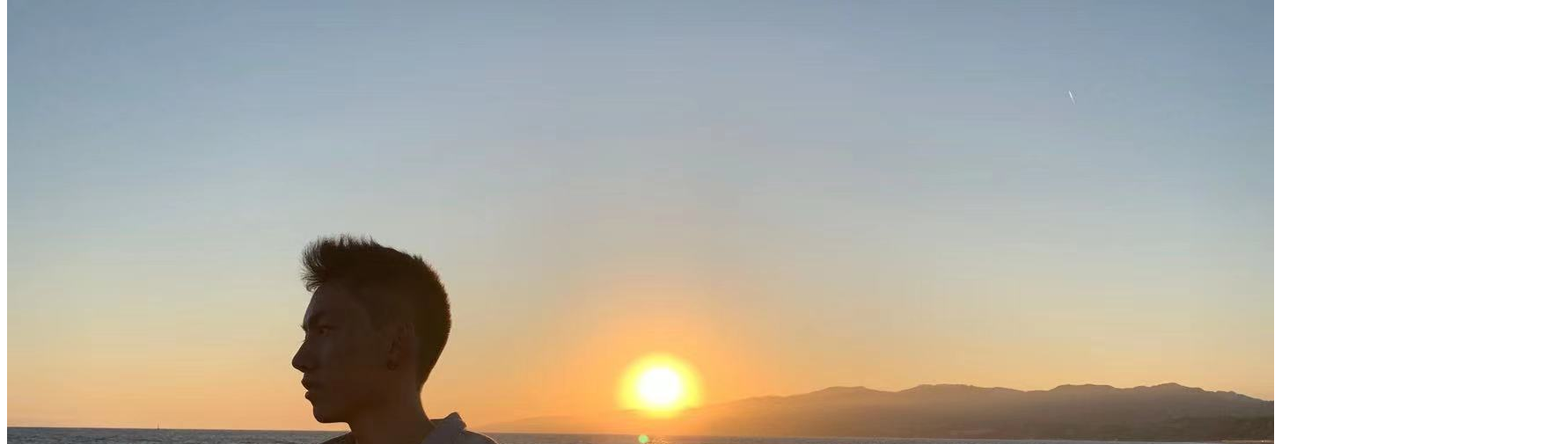
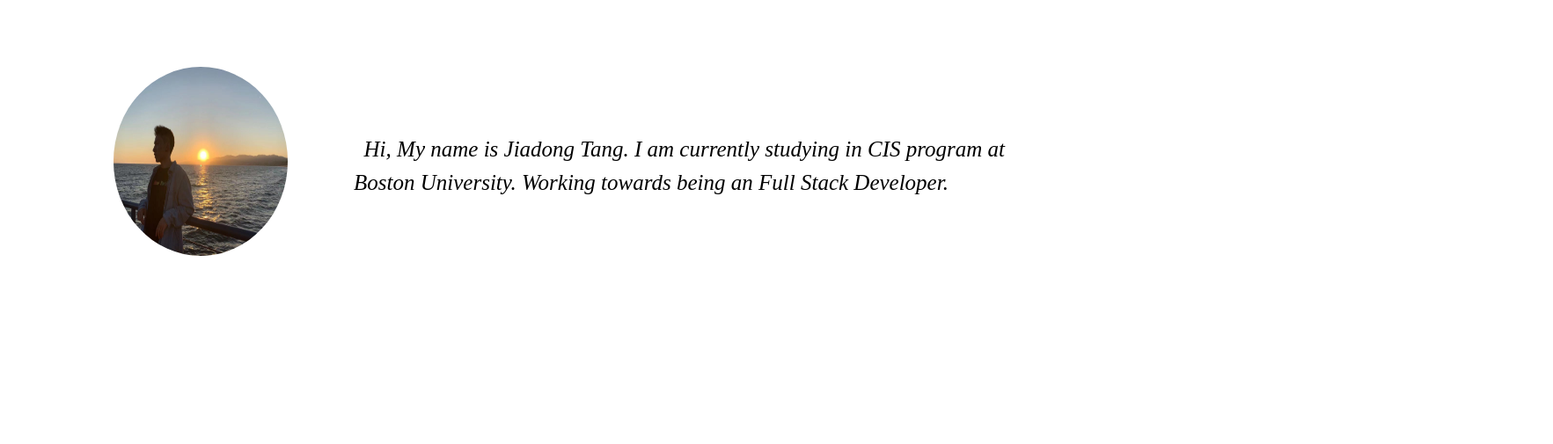
Before and after one commit to junqique/cs601, a plain HTML site: page about.html in a window 1280 px wide. Shown: the part 141-646 px from the top of the page at 88% size, 1765 px wide, since content can reach past the window. Drawn offline with Linux system fonts and the light colour scheme; files that its build step writes are made by us from their sources; the site is published under a folder, as on GitHub Pages, so addresses that start at the root find nothing.

Commit message:
Update about.html

```diff
--- a/about.html
+++ b/about.html
@@ -4,7 +4,7 @@
     <head>
         <title>CS601 Portfilio</title>
         <link rel="stylesheet" href="https://cdnjs.cloudflare.com/ajax/libs/font-awesome/4.7.0/css/font-awesome.min.css">
-        <link rel="stylesheet" href="/project/css/style.css">
+        <link rel="stylesheet" href="css/style.css">
     </head>
     <body>
         <div class="container">
```
